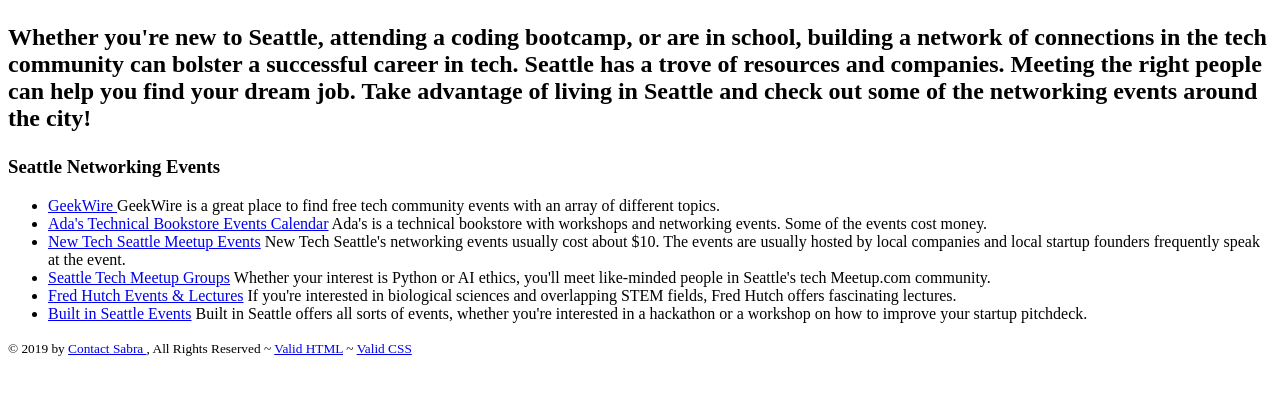
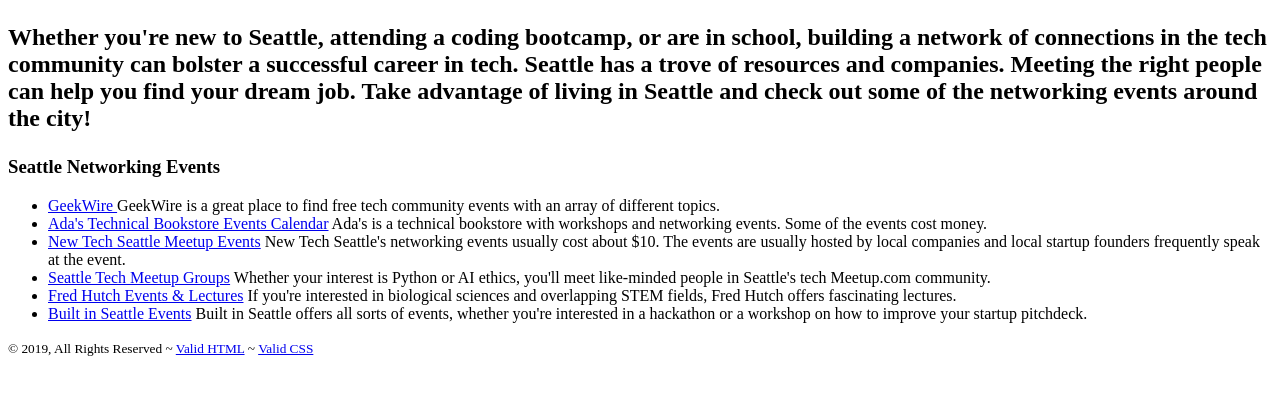
Before and after one commit to liyuncc/itc134-fl19-seattle-tech-events-guide, a plain HTML site: page networking-events.html in a window 1280 px wide. Drawn offline with Linux system fonts and the light colour scheme.

Commit message:
Edit footer for networking events
Removed broken contact link.

```diff
--- a/networking-events.html
+++ b/networking-events.html
@@ -35,7 +35,7 @@
 
   <!--FOOTER-->
          <footer>
-          <p><small>&copy; 2019 by <a href="contact.php">Contact Sabra </a>, All Rights Reserved ~ <a href="http://validator.w3.org/check/referer" target="_blank">Valid HTML</a> ~ <a href="http://jigsaw.w3.org/css-validator/check?uri=referer" target="_blank">Valid CSS</a></small></p>
+          <p><small>&copy; 2019, All Rights Reserved ~ <a href="http://validator.w3.org/check/referer" target="_blank">Valid HTML</a> ~ <a href="http://jigsaw.w3.org/css-validator/check?uri=referer" target="_blank">Valid CSS</a></small></p>
         </footer>
 
   </main>
```
